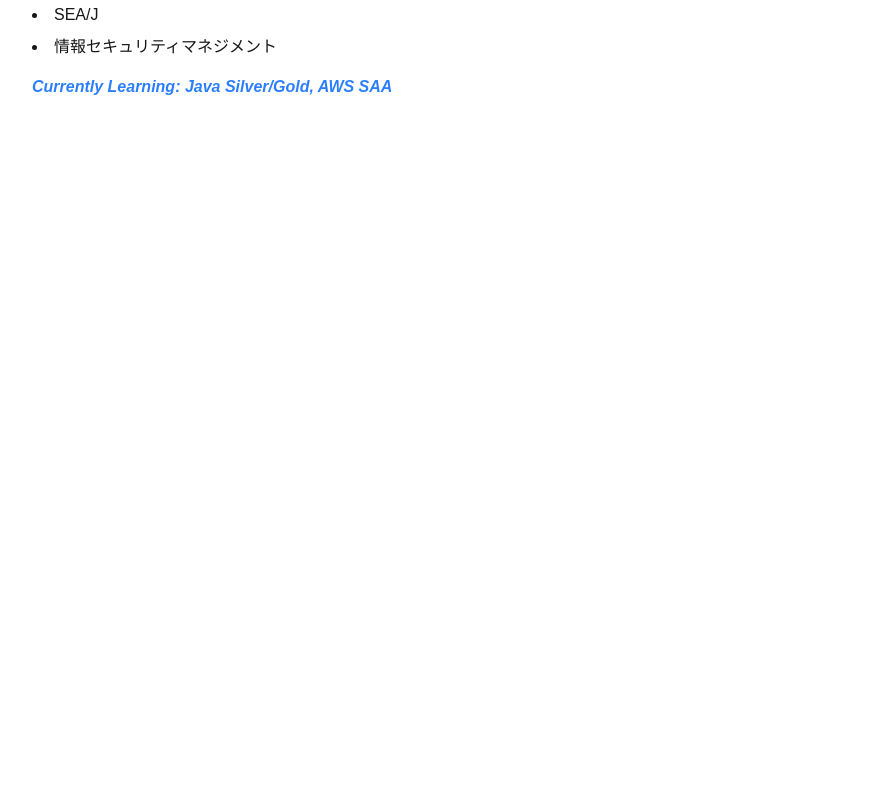
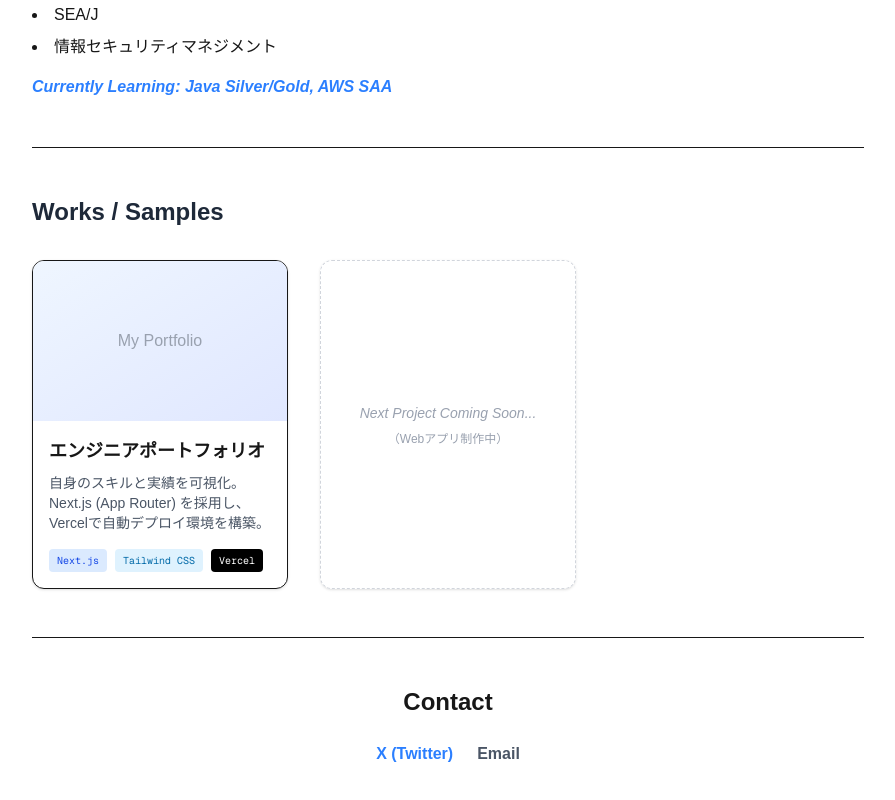
Before and after one commit to yuukakudo/my-portfolio, a Next.js app: page / in a window 1280 px wide. Shown: the part 562-1362 px from the top of the page, without its empty margins (192-1087 px from the left). Before the commit the page ends 800 px from the top, so only its background shows below. Built offline with nearby package versions, Linux system fonts and the light colour scheme.

Commit message:
制作サンプルセクション追加

```diff
--- a/app/page.tsx
+++ b/app/page.tsx
@@ -36,6 +36,49 @@
           Currently Learning: Java Silver/Gold, AWS SAA
         </p>
       </section>
+      {/* 制作実績・サンプルセクション */}
+      <section className="py-12 border-t">
+        <h3 className="text-2xl font-bold mb-8 text-gray-800">Works / Samples</h3>
+
+        {/* カードのグリッドレイアウト（スマホ1列、PC3列） */}
+        <div className="grid grid-cols-1 md:grid-cols-2 lg:grid-cols-3 gap-8">
+
+          {/* サンプルカード1：ポートフォリオサイト自体 */}
+          <div className="group border rounded-xl overflow-hidden shadow-sm hover:shadow-md transition-shadow">
+            <div className="h-40 bg-gradient-to-br from-blue-50 to-indigo-100 flex items-center justify-center text-gray-400">
+              {/* ここに将来的にスクリーンショット画像を入れます */}
+              My Portfolio
+            </div>
+            <div className="p-4">
+              <h4 className="font-bold text-lg mb-2">エンジニアポートフォリオ</h4>
+              <p className="text-sm text-gray-600 mb-4">
+                自身のスキルと実績を可視化。Next.js (App Router) を採用し、Vercelで自動デプロイ環境を構築。
+              </p>
+              <div className="flex flex-wrap gap-2 text-[10px] font-mono">
+                <span className="bg-blue-100 text-blue-700 px-2 py-1 rounded">Next.js</span>
+                <span className="bg-sky-100 text-sky-700 px-2 py-1 rounded">Tailwind CSS</span>
+                <span className="bg-black text-white px-2 py-1 rounded">Vercel</span>
+              </div>
+            </div>
+          </div>
+
+          {/* サンプルカード2：Coming Soon（枠だけ用意しておく） */}
+          <div className="border rounded-xl overflow-hidden shadow-sm border-dashed border-gray-300 flex flex-col items-center justify-center p-8 text-gray-400">
+            <p className="text-sm italic">Next Project Coming Soon...</p>
+            <p className="text-xs mt-2">（Webアプリ制作中）</p>
+          </div>
+
+        </div>
+      </section>
+
+      {/* SNS・コンタクトセクション */}
+      <section className="py-12 border-t text-center">
+        <h3 className="text-2xl font-bold mb-6">Contact</h3>
+        <div className="flex justify-center gap-6">
+          <a href="https://x.com/あなたのユーザーID" className="text-blue-500 hover:underline font-bold">X (Twitter)</a>
+          <a href="mailto:your-email@example.com" className="text-gray-600 hover:underline font-bold">Email</a>
+        </div>
+      </section>
     </main>
   );
 }
```
